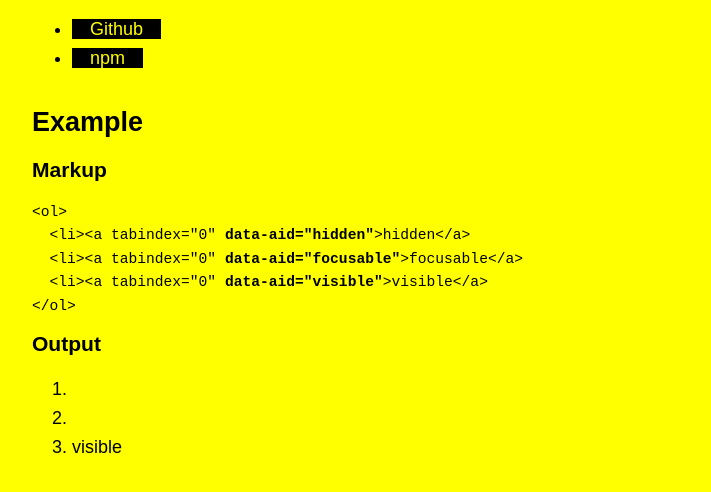
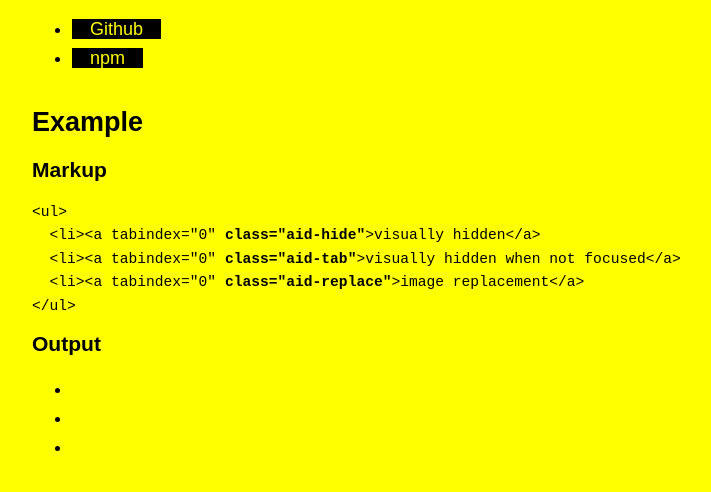
Before and after one commit to ryanve/aid.css, a website: page index.html in a window 1280 px wide. Shown: the part 132-624 px from the top of the page, without its empty margins (8-719 px from the left). Drawn offline with Linux system fonts and the light colour scheme.

Commit message:
Use classes (#1)

```diff
--- a/aid.css
+++ b/aid.css
@@ -1,8 +1,15 @@
-[data-aid~="hidden"],
-[data-aid~="focusable"],
-[data-aid~="visible"] {
+.aid-replace {
+  font-size: 0;
+  line-height: 0;
+  text-shadow: none;
+  color: transparent;
+}
+
+.aid-tab:not(:focus),
+.aid-hide {
   border: 0;
   clip: rect(0 0 0 0);
+  clip-path: inset(50%);
   height: 1px;
   margin: -1px;
   overflow: hidden;
@@ -11,15 +18,3 @@
   width: 1px;
   white-space: nowrap;
 }
-
-[data-aid~="focusable"]:active,
-[data-aid~="focusable"]:focus,
-[data-aid~="visible"] {
-  clip: auto;
-  height: auto;
-  margin: 0;
-  overflow: visible;
-  position: static;
-  width: auto;
-  white-space: inherit;
-}
--- a/index.html
+++ b/index.html
@@ -18,16 +18,16 @@
 <section>
   <h2>Example</h2>
   <h3>Markup</h3>
-  <pre class="code-block"><code>&lt;ol&gt;
-  &lt;li&gt;&lt;a tabindex="0" <b>data-aid="hidden"</b>&gt;hidden&lt;/a&gt;
-  &lt;li&gt;&lt;a tabindex="0" <b>data-aid="focusable"</b>&gt;focusable&lt;/a&gt;
-  &lt;li&gt;&lt;a tabindex="0" <b>data-aid="visible"</b>&gt;visible&lt;/a&gt;
-&lt;/ol&gt;</code></pre>
+  <pre class="code-block"><code>&lt;ul&gt;
+  &lt;li&gt;&lt;a tabindex="0" <b>class="aid-hide"</b>&gt;visually hidden&lt;/a&gt;
+  &lt;li&gt;&lt;a tabindex="0" <b>class="aid-tab"</b>&gt;visually hidden when not focused&lt;/a&gt;
+  &lt;li&gt;&lt;a tabindex="0" <b>class="aid-replace"</b>&gt;image replacement&lt;/a&gt;
+&lt;/ul&gt;</code></pre>
 
   <h3>Output</h3>
-  <ol>
-    <li><a tabindex="0" data-aid="hidden">hidden</a>
-    <li><a tabindex="0" data-aid="focusable">focusable</a>
-    <li><a tabindex="0" data-aid="visible">visible</a>
-  </ol>
+  <ul>
+    <li><a tabindex="0" class="aid-hide">visually hidden</a>
+    <li><a tabindex="0" class="aid-tab">visually hidden when not focused</a>
+    <li><a tabindex="0" class="aid-replace">image replacement</a>
+  </ul>
 </section>
```
Also changed, not shown: README.md.
